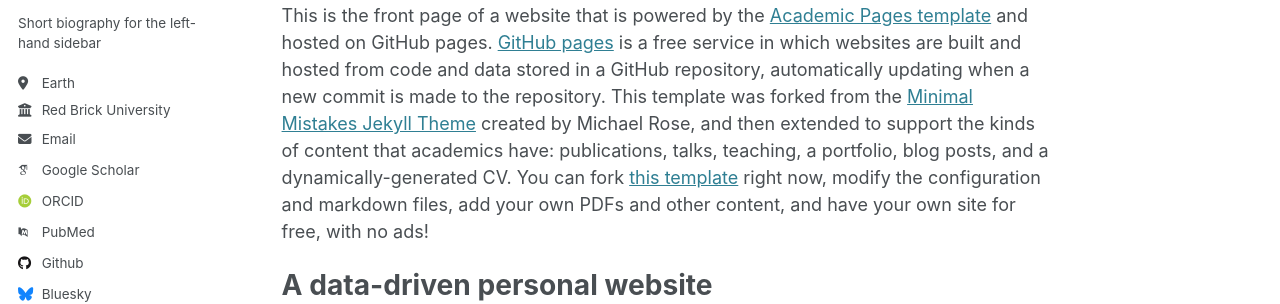
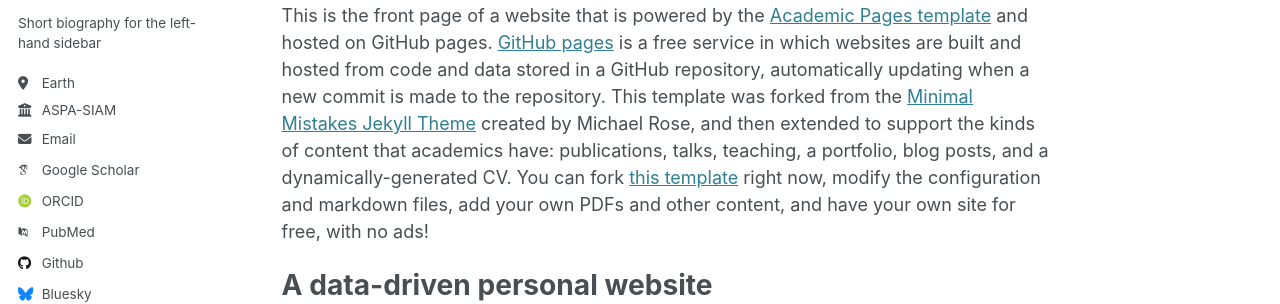
Before and after one commit to colt-jensen/TRWG, a Jekyll site: the page built from _pages/about.md, in a window 1280 px wide. Shown: the part 174-478 px from the top of the page. Built offline with Jekyll 4.4.1, drawn with Linux system fonts in a browser that asks for light colours; some web fonts are replaced.

Commit message:
Update _config.yml

```diff
--- a/_config.yml
+++ b/_config.yml
@@ -26,7 +26,7 @@ author:
   pronouns         : # example: "she/her"
   bio              : "Short biography for the left-hand sidebar"
   location         : "Earth"
-  employer         : "Red Brick University"
+  employer         : "ASPA-SIAM"
   uri              : # URL
   email            : "none@example.org"
 
```
